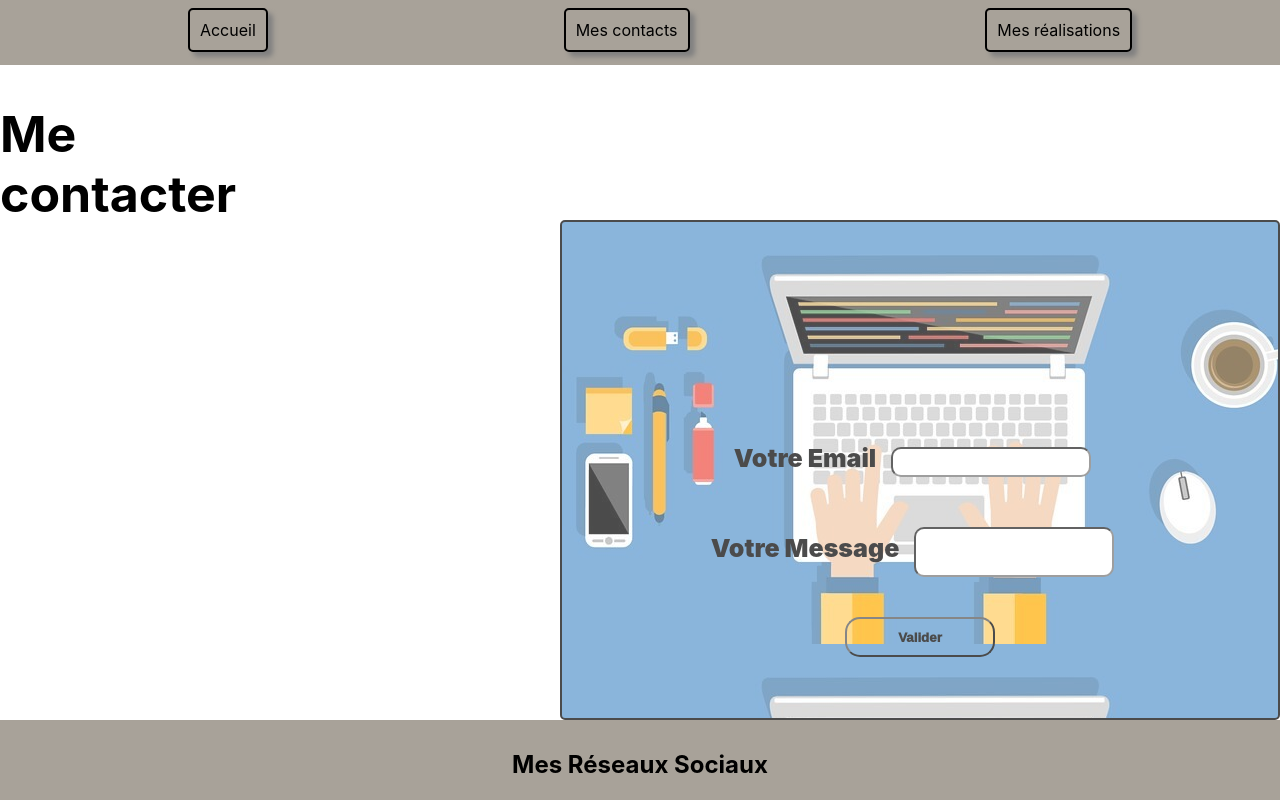
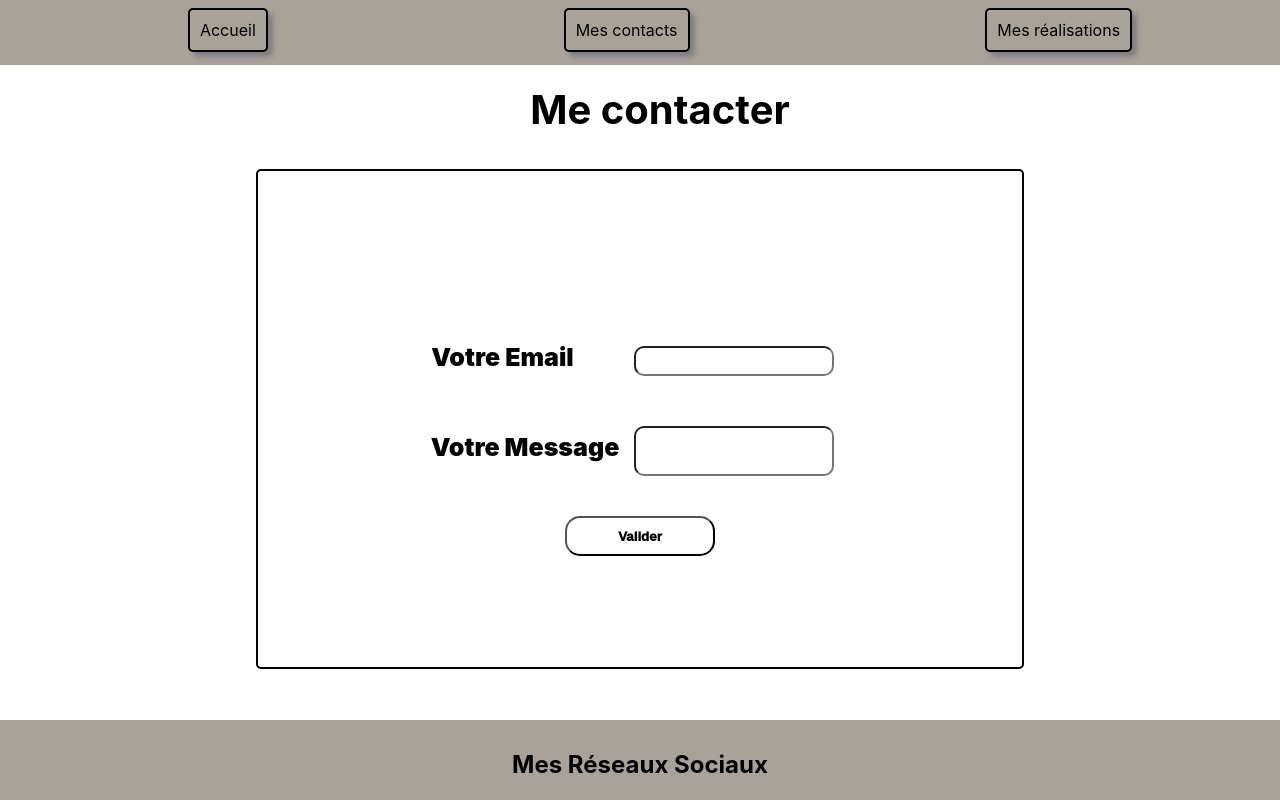
Before and after one commit to sosso711/portfolio1, a Next.js app: page /contact in a window 1280 px wide. Built offline with nearby package versions, Linux system fonts and the light colour scheme.

Commit message:
Modified CSS to Mes Contacts

```diff
--- a/pages/contact.js
+++ b/pages/contact.js
@@ -2,6 +2,8 @@ import { useState } from "react";
 import Layout from "../components/Layout";
 import styles from "../styles/Home.module.css";
 import axios from "axios";
+import Image from "next/image";
+import myImage from "/public/images/myImage.jpeg";
 
 export default function Contact() {
   const [message, setMessage] = useState("");
@@ -10,9 +12,9 @@ export default function Contact() {
   return (
     <div className={styles.page}>
       <Layout name="Me contacter">
+        <h1 className={styles.title}>Me contacter</h1>
         <div className={styles.contact}>
-          <h1>Me contacter</h1>
-          <form
+        <form
             className={styles.container}
             onSubmit={(e) => {
               e.preventDefault();
--- a/styles/Home.module.css
+++ b/styles/Home.module.css
@@ -2,6 +2,7 @@
   font-size: 40px;
   text-align: center;
   margin: 20px;
+  width: 100%;
 }
 .description {
   font-size: 20px;
@@ -52,23 +53,23 @@
   width: 60%;
   height: 500px;
   border-radius: 5px;
-  background-image: url("/images/32504439037_bacb8fcdf6_c.jpg");
-  opacity: 0.7;
-  margin-top: 150px;
-  margin-left: 20%;
-  padding-top: 200px;
+  background-image: linear-gradient(rgb(240,248,255, 0.6)),url("/images/32504439037_bacb8fcdf6_c.jpg");
+  margin-top: 10px;
+  padding-top: 150px;
+
 }
 .label {
   margin: 10px;
-  z-index: 5;
   font-weight: 900;
   color: black;
 }
+
 .input {
   margin: 15px;
   height: 30px;
   width: 200px;
   border-radius: 10px;
+  margin-left: 60px;
 }
 .contact {
   font-size: 25px;
```
Also changed, not shown: mailer.js (added, +14 -0 lines), package.json (+17 -1 lines), sendEmail.js (added, +15 -0 lines), 1 other file (tests, documents, lock files or other folders).
